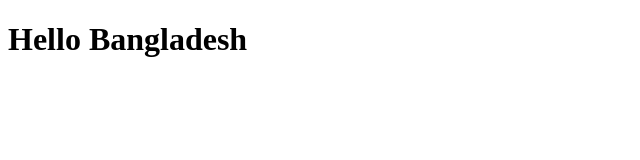
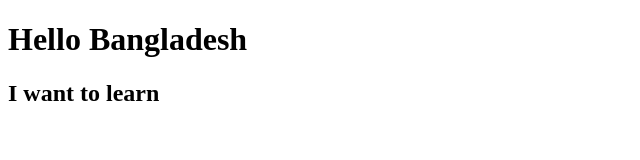
Before and after one commit to mdmahmu/favicon, a plain HTML site: page index.html in a window 1280 px wide. Shown: the whole page, without its empty margins (0-640 px from the left). Drawn offline with Linux system fonts and the light colour scheme.

Commit message:
added another line

```diff
--- a/index.html
+++ b/index.html
@@ -10,6 +10,7 @@
 
 <body>
     <h1>Hello Bangladesh</h1>
+    <h2>I want to learn</h2>
 </body>
 
 </html>
```
